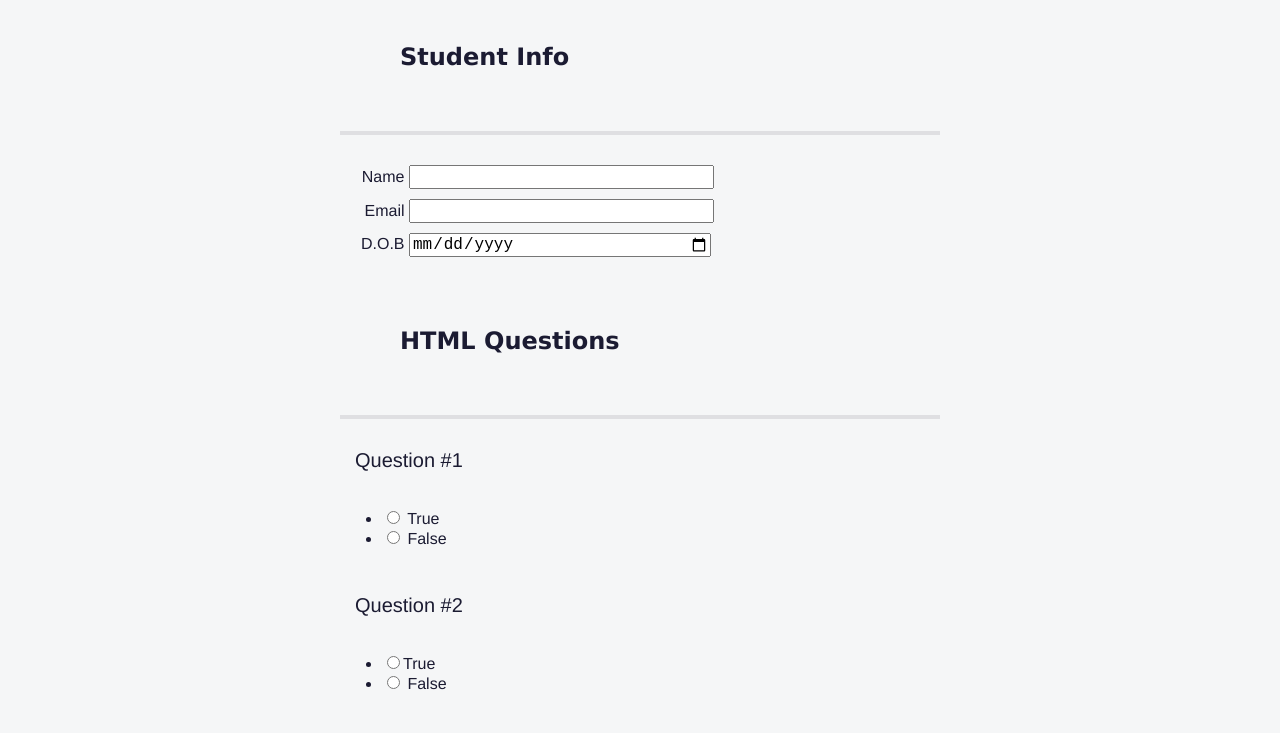
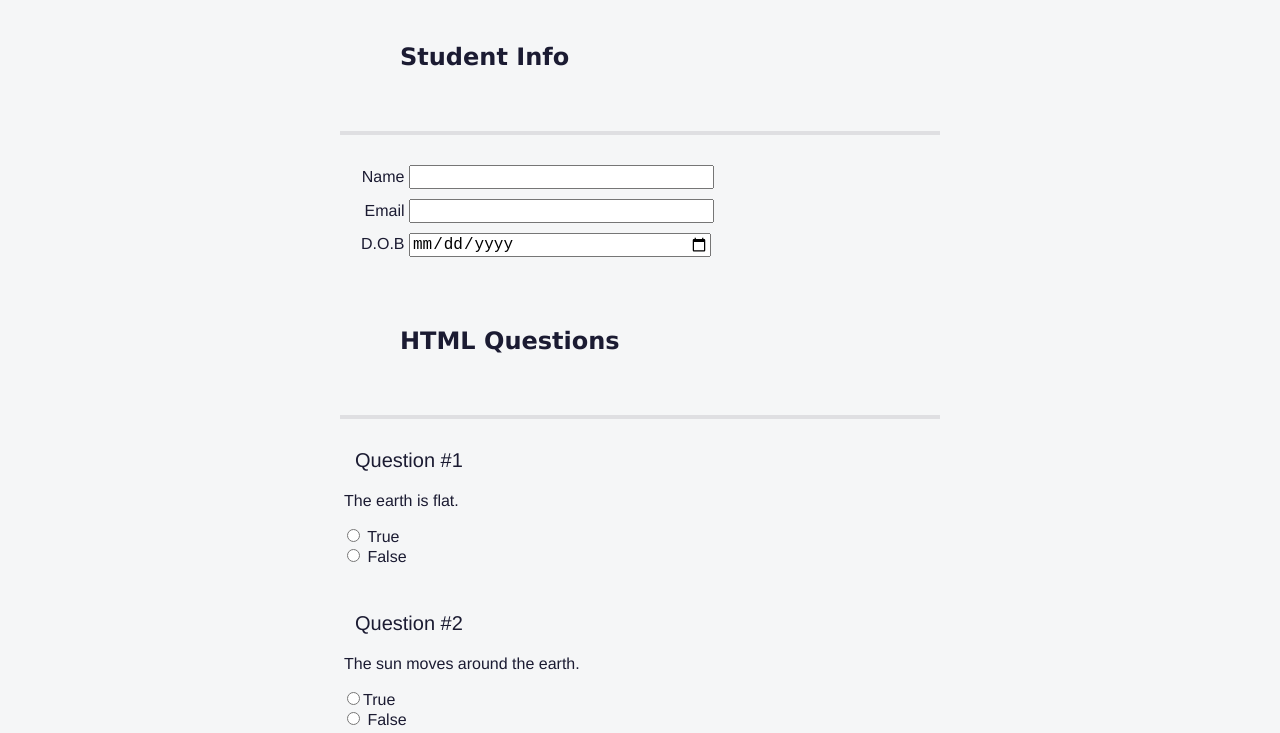
Before and after one commit to Sekoutouree/fcc-quiz, a plain HTML site: page index.html in a window 1280 px wide. Shown: the part 67-800 px from the top of the page. Drawn offline with Linux system fonts and the light colour scheme.

Commit message:
styles.css

```diff
--- a/index.html
+++ b/index.html
@@ -43,9 +43,10 @@
                 <p>1</p>
                 <fieldset class="question" name="html-question-one">
                   <legend>
+                    The earth is flat.
                     <!-- The legend element represents a caption for the content of its parent fieldset element -->
                   </legend>
-                  <ul>
+                  <ul class="answers-list" >
                     <li>
                       <label for="q1-a1">
                         <input name="q1" type="radio" id="q1-a1" value="true">
@@ -65,9 +66,10 @@
                 <p>2</p>
                 <fieldset class="question" name="html-question-two">
                   <legend>
+                    The sun moves around the earth.
                     <!-- The legend element represents a caption for the content of its parent fieldset element -->
                   </legend>
-                  <ul>
+                  <ul class="answers-list">
                     <li>
                       <label for="q2-a1">
                         <input name="q2" type="radio" id="q2-a1" value="true">True
```
